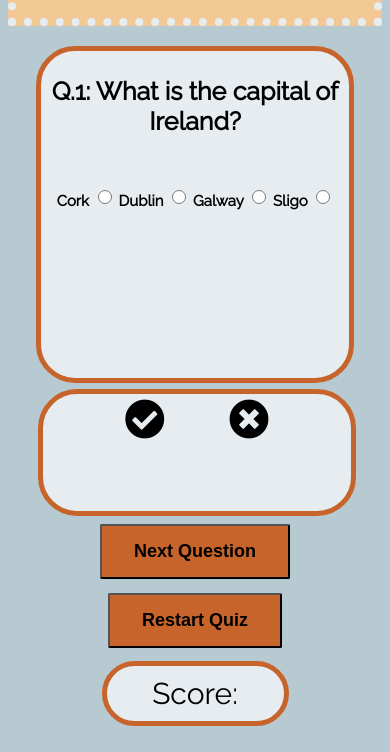
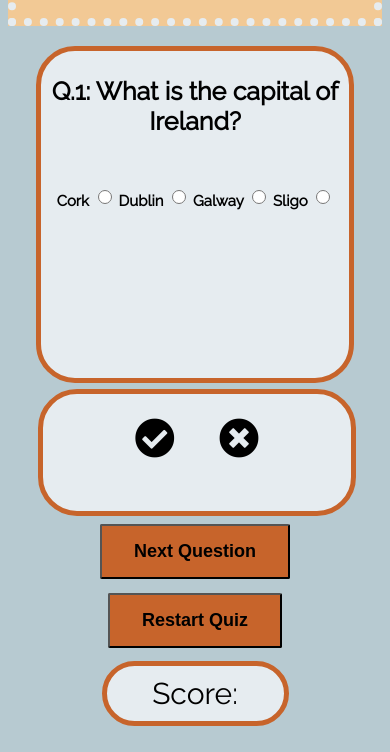
Before and after one commit to David-Maura-Rodgers/JavaScript_Project_2, a plain HTML site: page index.html in a window 390 px wide. Shown: the part 147-899 px from the top of the page. Drawn offline with Linux system fonts and the light colour scheme.

Commit message:
add px margins to icons

```diff
--- a/assets/css/style.css
+++ b/assets/css/style.css
@@ -87,13 +87,13 @@ body {
 /* icons to change colour according to suser input matched against answer key in array */
 #correct {
 
-    margin: 0.25% 10%;
+    margin: 2px 70px 2px 2px;
     font-size: 70px;
 }
 
 #incorrect {
 
-    margin: 0.25% 10%;
+    margin: 2px 2px 2px 70px;
     font-size: 70px;
 }
 
@@ -203,17 +203,17 @@ body {
 
 /* icons to change colour according to user input matched against answer key in array */
 /* NEED TO COME BACK TO THIS!!!!!!!!!!!!!!!!!!!!!!!!!!!!!!!!!!!!!!!!!!!!!!!!!!!!!!!!!!!!!!!!!!!!!!!!!!!!!!!!!!!!!!*/
-    #correct {
+#correct {
 
-        margin: 0.25% 10%;
-        font-size: 70px;
-    }
+    margin: 2px 70px 2px 2px;
+    font-size: 70px;
+}
 
 #incorrect {
 
-        margin: 0.25% 10%;
-        font-size: 70px;
-    }
+    margin: 2px 2px 2px 70px;
+    font-size: 70px;
+}
 
 /* area for buttons, next and restart */
     #button-div {
@@ -310,13 +310,13 @@ body {
     /* icons to change colour according to suser input matched against answer key in array */
     #correct {
 
-        margin: 0.25% 10%;
+        margin: 20px 50px 2px 2px;
         font-size: 70px;
     }
 
     #incorrect {
 
-        margin: 0.25% 10%;
+        margin: 20px 2px 2px 50px;
         font-size: 70px;
     }
 
@@ -418,14 +418,14 @@ body {
     /* icons to change colour according to suser input matched against answer key in array */
     #correct {
 
-        margin: 0.25% 10%;
-        font-size: 70px;
+        margin: 20px 30px 2px 2px;
+        font-size: 40px;
     }
 
     #incorrect {
 
-        margin: 0.25% 10%;
-        font-size: 70px;
+        margin: 20px 2px 2px 30px;
+        font-size: 40px;
     }
 
     /* area for buttons, next and restart */
@@ -527,13 +527,13 @@ body {
             /* icons to change colour according to suser input matched against answer key in array */
             #correct {
 
-                margin: 0.25% 10%;
+                margin: 20px 20px 2px 2px;
                 font-size: 40px;
             }
 
             #incorrect {
 
-                margin: 0.25% 10%;
+                margin: 20px 2px 2px 20px;
                 font-size: 40px;
             }
 
@@ -636,13 +636,13 @@ body {
                 /* icons to change colour according to suser input matched against answer key in array */
                 #correct {
 
-                    margin: 0.25% 10%;
+                    margin: 20px 20px 2px 2px;
                     font-size: 40px;
                 }
 
                 #incorrect {
 
-                    margin: 0.25% 10%;
+                    margin: 20px 2px 2px 20px;
                     font-size: 40px;
                 }
 
```
